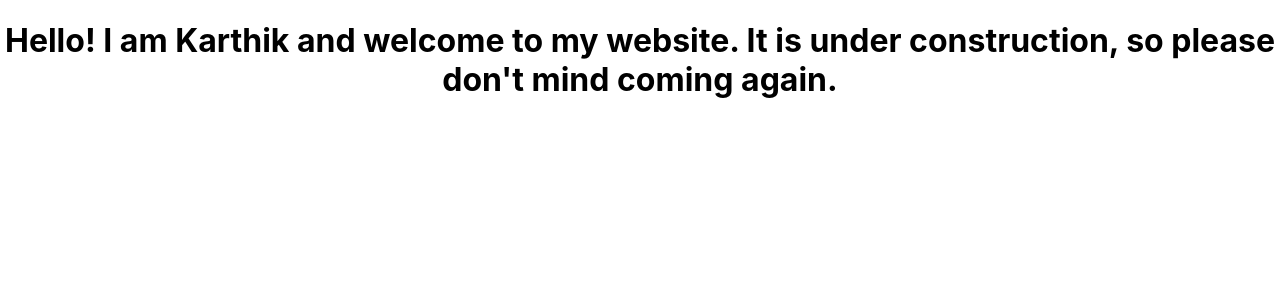
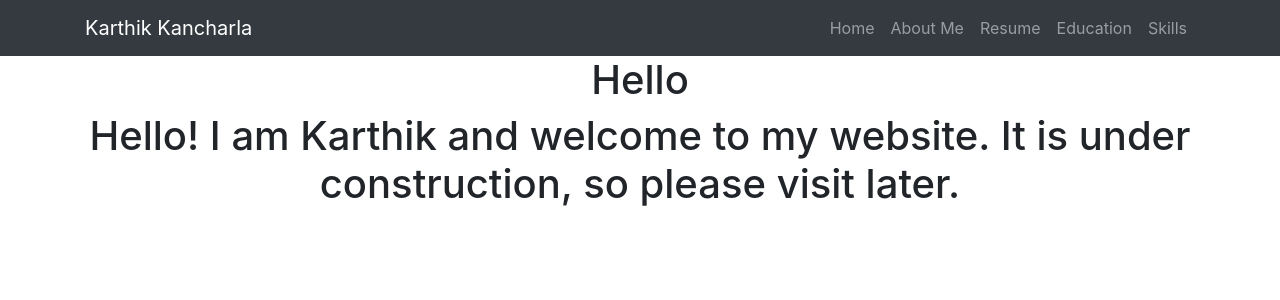
Before and after one commit to karthikkancharla2002/mywebsite, a React (Create React App) app: page /education in a window 1280 px wide. Shown: the top 300 px of the page. Built offline with nearby package versions, Linux system fonts and the light colour scheme.

Commit message:
added edu page

```diff
--- a/package.json
+++ b/package.json
@@ -7,8 +7,12 @@
     "@testing-library/jest-dom": "^5.14.1",
     "@testing-library/react": "^11.2.7",
     "@testing-library/user-event": "^12.8.3",
+    "bootstrap": "^4.6.0",
     "react": "^17.0.2",
+    "react-bootstrap": "^1.6.1",
+    "react-bootstrap-navbar": "^1.1.0",
     "react-dom": "^17.0.2",
+    "react-router-dom": "^5.2.0",
     "react-scripts": "4.0.3",
     "web-vitals": "^1.1.2"
   },
--- a/src/App.js
+++ b/src/App.js
@@ -1,5 +1,8 @@
 //import logo from './logo.svg';
 import './App.css';
+import Header from './components/Header/index';
+import Routes from './routes';
+import { BrowserRouter as Router } from 'react-router-dom';
 
 function App() {
   return (
@@ -18,7 +21,11 @@ function App() {
           Learn React
         </a>
       </header> */}
-      <h1>Hello! I am Karthik and welcome to my website. It is under construction, so please don't mind coming again.</h1>
+      {/* <Header></Header> */}
+      <Router>
+      <Routes />
+    </Router>
+      <h1>Hello! I am Karthik and welcome to my website. It is under construction, so please visit later.</h1>
     </div>
   );
 }
--- /dev/null
+++ b/src/components/Education/index.js
@@ -0,0 +1,13 @@
+import React from 'react';
+import {Navbar,Nav} from 'react-bootstrap'
+
+function Education()
+    {
+     return (
+         <div>
+        <h1>Hello</h1>
+        </div>
+     )
+
+    }
+export default Education;
--- /dev/null
+++ b/src/components/Header/index.js
@@ -0,0 +1,27 @@
+import React from 'react';
+import {Navbar,Nav} from 'react-bootstrap'
+
+function Header()
+    {
+     return (
+         <div>
+        <Navbar expand="lg" bg="dark" variant="dark">
+        <div className="container">
+        <Navbar.Brand href="#home">Karthik Kancharla</Navbar.Brand>
+        <Navbar.Toggle aria-controls="basic-navbar-nav" />
+        <Navbar.Collapse id="basic-navbar-nav">
+            <Nav className="ml-auto">
+            <Nav.Link href="#home">Home</Nav.Link>
+            <Nav.Link href="#link">About Me</Nav.Link>
+            <Nav.Link href="#resume">Resume</Nav.Link>
+            <Nav.Link href="/education">Education</Nav.Link>
+            <Nav.Link href="#resume">Skills</Nav.Link>
+            </Nav>
+        </Navbar.Collapse>
+        </div>
+        </Navbar>
+     </div>
+     )
+
+    }
+    export default Header;
--- a/src/index.js
+++ b/src/index.js
@@ -3,6 +3,8 @@ import ReactDOM from 'react-dom';
 import './index.css';
 import App from './App';
 import reportWebVitals from './reportWebVitals';
+import 'bootstrap/dist/css/bootstrap.min.css';
+
 
 ReactDOM.render(
   <React.StrictMode>
--- /dev/null
+++ b/src/pages/Education/index.js
@@ -0,0 +1,16 @@
+import React from 'react';
+import Header from '../../components/Header';
+import Education from '../../components/Education';
+
+function EducationPage()
+    {
+     return (
+         <div>
+        <Header></Header>
+        <Education></Education>
+
+        </div>
+     )
+
+    }
+export default EducationPage;
--- /dev/null
+++ b/src/routes/index.js
@@ -0,0 +1,20 @@
+import React from 'react';
+
+import { Switch, Route } from 'react-router-dom';
+
+import EducationPage from '../pages/Education';
+
+
+function Routes()
+{
+    return(
+        <div>
+            <Switch>
+    {/* <Route path="/" exact component={Dashboard} />   */}
+    <Route path="/education"  component={EducationPage} />
+
+  </Switch>
+        </div>
+    )
+}
+export default Routes;
```
Also changed, not shown: 1 other file (tests, documents, lock files or other folders).
